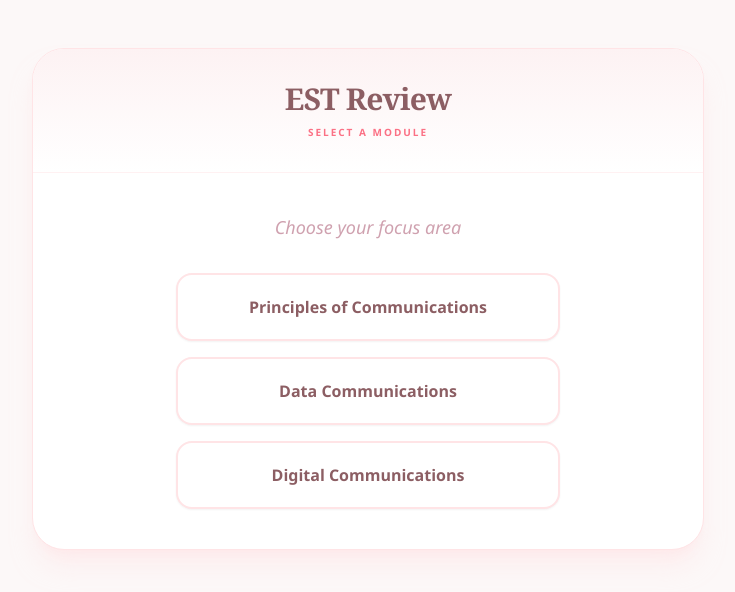
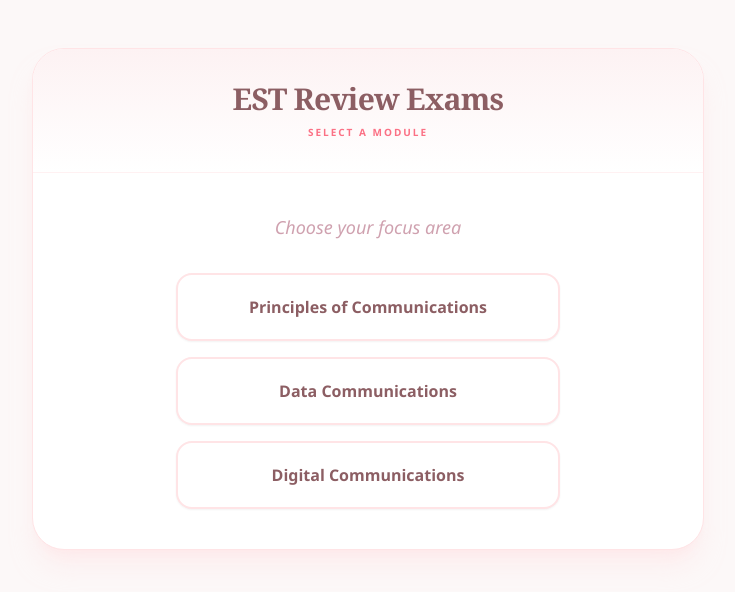
Before and after one commit to kyahnuh/engrkmyl, a plain HTML site: page index.html in a window 1280 px wide. Shown: the whole page, without its empty margins (272-1007 px from the left). Drawn offline with nearby package versions, Linux system fonts and the light colour scheme.

Commit message:
index.html

```diff
--- a/index.html
+++ b/index.html
@@ -3,7 +3,7 @@
 <head>
     <meta charset="UTF-8">
     <meta name="viewport" content="width=device-width, initial-scale=1.0">
-    <title>EST Review - Full Compilation</title>
+    <title>EST Review Exams Compilation</title>
     <script src="https://cdn.tailwindcss.com"></script>
     <style>
         :root {
@@ -73,7 +73,7 @@
 
         <!-- Header Section -->
         <div class="bg-gradient-to-b from-[#fdf2f3] to-white p-8 text-center border-b border-rose-50 relative">
-            <h1 class="serif-title text-3xl font-bold text-[#8c5e63] tracking-tight">EST Review</h1>
+            <h1 class="serif-title text-3xl font-bold text-[#8c5e63] tracking-tight">EST Review Exams</h1>
             <p id="subject-label" class="text-[10px] font-bold uppercase tracking-[0.2em] mt-2 text-rose-400">SELECT A MODULE</p>
 
             <div id="quiz-stats" class="mt-6 flex justify-between items-center text-[11px] font-bold uppercase tracking-wider text-rose-800/60 hidden">
```
